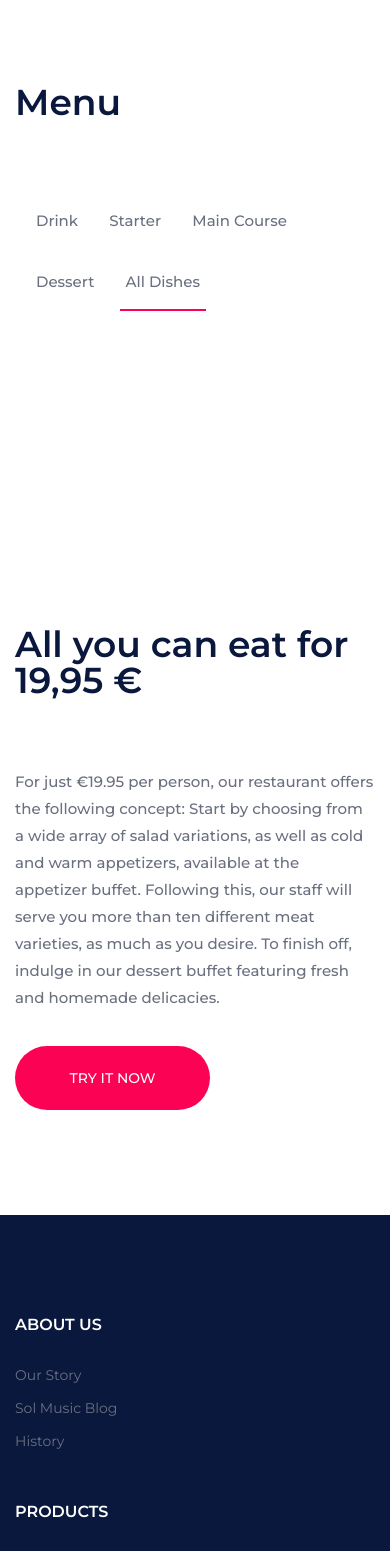
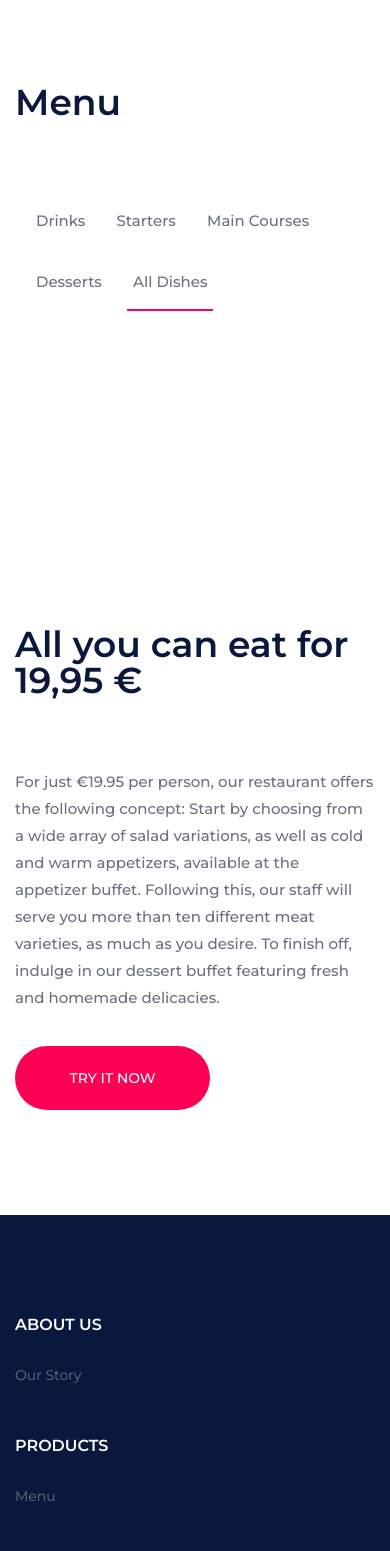
Before and after one commit to vctrwgnr/Menu-Card, a Symfony app: template templates/menu/index.html.twig in a window 390 px wide. Shown: the part 368-1919 px from the top of the page. Run offline with Twig, Linux system fonts and the light colour scheme; the template is opened without the code that fills it, so the values that code supplies are empty; some libraries are stand-ins or nearby versions.

Commit message:
menu change

```diff
--- a/templates/base.html.twig
+++ b/templates/base.html.twig
@@ -1,7 +1,7 @@
 <!DOCTYPE html>
 <html lang="zxx">
 <head>
-    <title>Menu Card | Your Restaurant</title>
+    <title>Menu | Restaurant</title>
     <meta charset="UTF-8">
     <meta name="description" content="SolMusic HTML Template">
     <meta name="keywords" content="music, html">
@@ -111,8 +111,6 @@
                             <h2>About us</h2>
                             <ul>
                                 <li><a href="">Our Story</a></li>
-                                <li><a href="">Sol Music Blog</a></li>
-                                <li><a href="">History</a></li>
                             </ul>
                         </div>
                     </div>
@@ -120,23 +118,11 @@
                         <div class="footer-widget">
                             <h2>Products</h2>
                             <ul>
-                                <li><a href="">Music</a></li>
-                                <li><a href="">Subscription</a></li>
-                                <li><a href="">Custom Music</a></li>
-                                <li><a href="">Footage</a></li>
+                                <li><a href="">Menu</a></li>
+
                             </ul>
                         </div>
                     </div>
-                    <div class="col-sm-4">
-                        <div class="footer-widget">
-                            <h2>Playlists</h2>
-                            <ul>
-                                <li><a href="">Newsletter</a></li>
-                                <li><a href="">Careers</a></li>
-                                <li><a href="">Press</a></li>
-                                <li><a href="">Contact</a></li>
-                            </ul>
-                        </div>
                     </div>
                 </div>
             </div>
@@ -154,7 +140,6 @@
                 </div>
             </div>
         </div>
-    </div>
 </footer>
 <!-- Footer section end -->
 
--- a/templates/menu/index.html.twig
+++ b/templates/menu/index.html.twig
@@ -14,10 +14,10 @@
 			</div>
 			<div class="container">
 				<ul class="playlist-filter controls">
-					<li class="control" data-filter=".Drink">Drink</li>
-					<li class="control" data-filter=".Starter">Starter</li>
-					<li class="control" data-filter=".Main Course">Main Course</li>
-					<li class="control" data-filter=".Dessert">Dessert</li>
+					<li class="control" data-filter=".Drink">Drinks</li>
+					<li class="control" data-filter=".Starter">Starters</li>
+					<li class="control" data-filter=".Main">Main Courses</li>
+					<li class="control" data-filter=".Dessert">Desserts</li>
 					<li class="control" data-filter="all">All Dishes</li>
 				</ul>
 			</div>
@@ -30,7 +30,8 @@
 					<div class="playlist-item">
 						<img src="{{ asset('images/' ~ dish.image) }}" alt="">
 						<h5>{{ dish.description }} - EUR {{ dish.price }}</h5>
-						<p>Order Nr. {{ dish.id }}
+						<br>
+						<p>
 							<a class="btn btn-outline-danger btn-sm" href="{{path('order', {id: dish.id}) }}"
 							role="button">Order</a>
 						</p>
```
